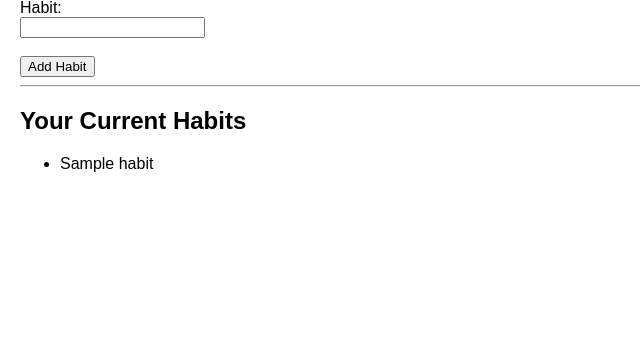
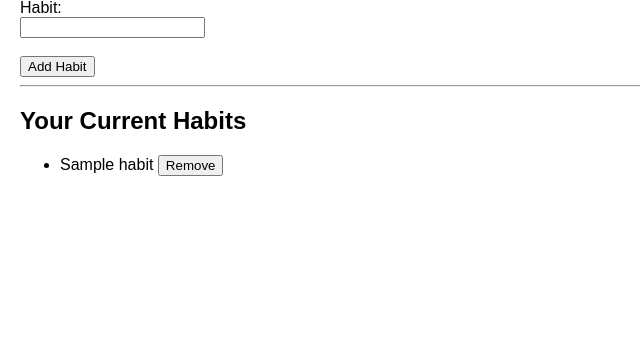
Before and after one commit to DomBurke23/Python_HabitTracker, a Flask app: template templates/index.html in a window 1280 px wide. Shown: the part 187-532 px from the top of the page, without its empty margins (0-640 px from the left). Run offline with Flask 3, Linux system fonts and the light colour scheme; the template is opened without the code that fills it: most values are stand-ins (such as "Sample title", 1, 10 or a date in 2020).

Commit message:
requirement 3 remove habit

```diff
--- a/app.py
+++ b/app.py
@@ -1,9 +1,10 @@
-from flask import Flask, render_template, request
+from flask import Flask, render_template, request, redirect, url_for
 import datetime
 
 app = Flask(__name__)
 
-# In-memory storage for habits (replace with a database for persistent storage)
+# In-memory storage for habits and their completion status
+# (replace with a database for persistent storage)
 # Structure: {'habit_name': {'2025-04-18': True, '2025-04-19': False, ...}}
 habit_tracking = {}
 habits = []
@@ -27,6 +28,18 @@ def index():
     return render_template('index.html', habits=habits)
 #endregion
 
+#region Remove Habit
+@app.route('/remove_habit', methods=['POST'])
+def removeHabit():
+    if request.method == 'POST':
+            habit_to_remove = request.form['remove_habit']
+            if habit_to_remove in habits:
+                habits.remove(habit_to_remove)
+                if habit_to_remove in habit_tracking:
+                    del habit_tracking[habit_to_remove]  # Remove tracking data
+    return redirect(url_for('index'))
+#endregion
+
 #region calendar table
 @app.route('/calendar', methods=['GET', 'POST'])
 def calendar():
@@ -45,9 +58,6 @@ def calendar():
         if habit_name in habit_tracking:
             habit_tracking[habit_name][date_str] = status
 
-    print('habits:', habits)
-    print('habits tracking:', habit_tracking)
-
     return render_template('calendar.html',
                            habits=habits,
                            month_name=month_name,
--- a/templates/index.html
+++ b/templates/index.html
@@ -17,7 +17,13 @@
         <h2>Your Current Habits</h2>
         <ul>
             {% for habit in habits %}
-                <li>{{ habit }}</li>
+                <li>
+                    {{ habit }}
+                    <form method="POST" action="/remove_habit" style="display: inline;">
+                        <input type="hidden" name="remove_habit" value="{{ habit }}">
+                        <input type="submit" value="Remove">
+                    </form>
+                </li>
             {% endfor %}
         </ul>
     {% else %}
```
Also changed, not shown: readme.md.
